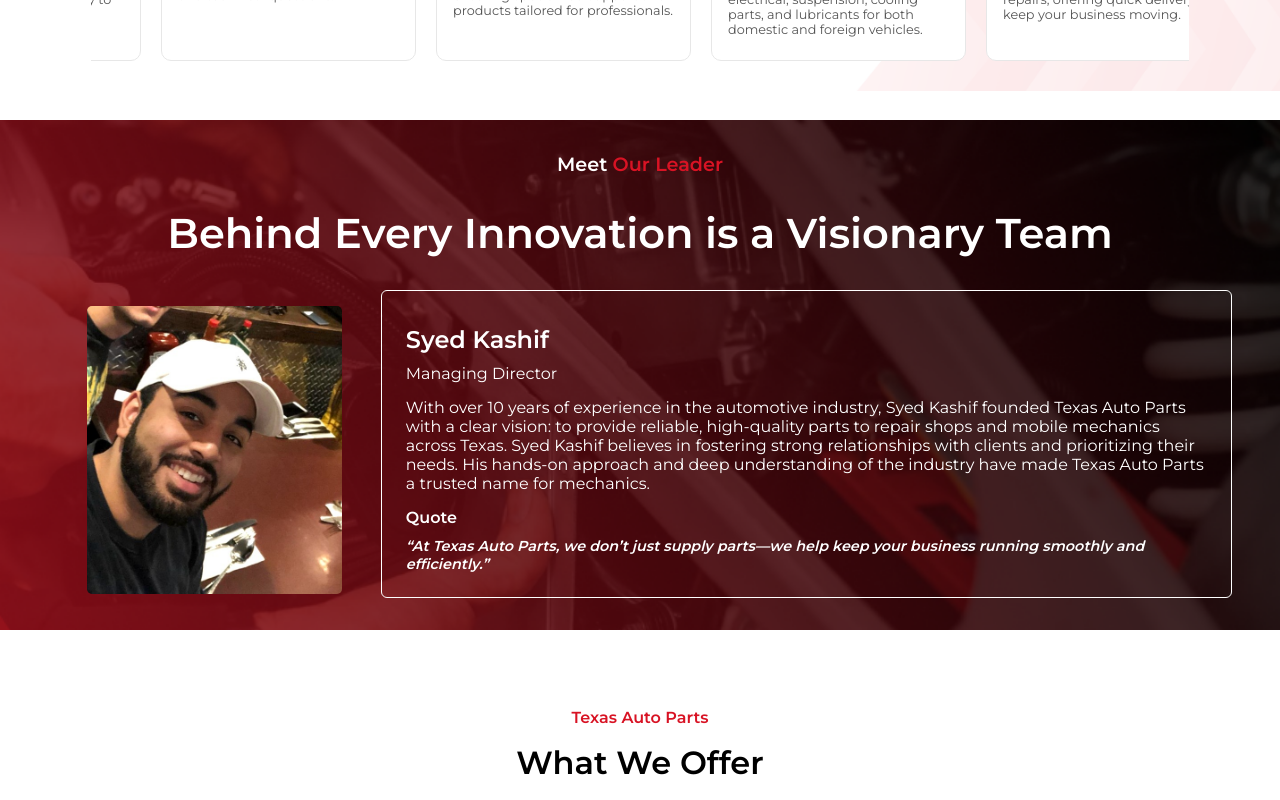
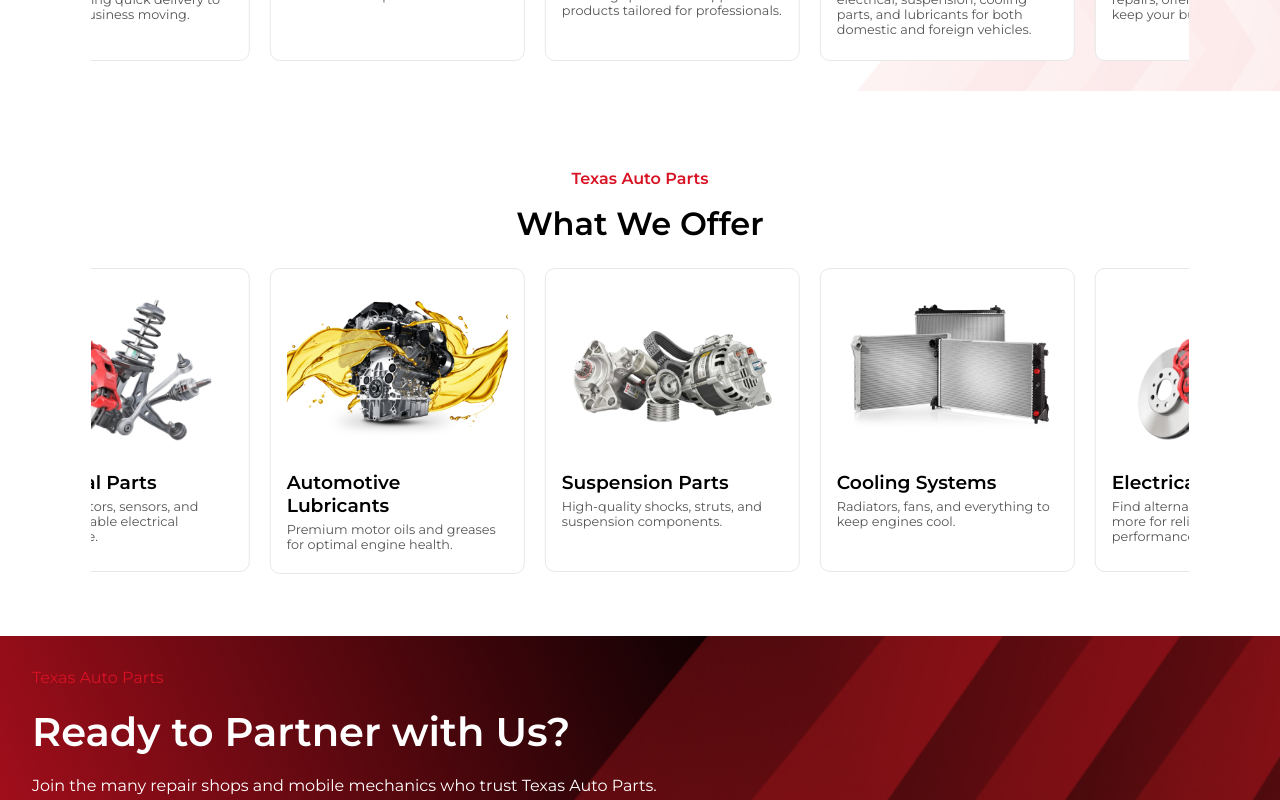
Before and after one commit to talhaxhahid/texas-auto-parts, a React (Create React App) app: page /AboutUs in a window 1280 px wide. Shown: the part 2480-3280 px from the top of the page. Built offline with nearby package versions, Linux system fonts and the light colour scheme.

Commit message:
removed meet leader

```diff
--- a/src/AboutUs.js
+++ b/src/AboutUs.js
@@ -18,7 +18,6 @@
     <AboutUsMission/>
     <Journey/>
     <WhyChooseUs/>
-    <MeetLeader/>
     <WhatWeOffer/>
     <Partner/>
     </WebsiteLayout>
```
